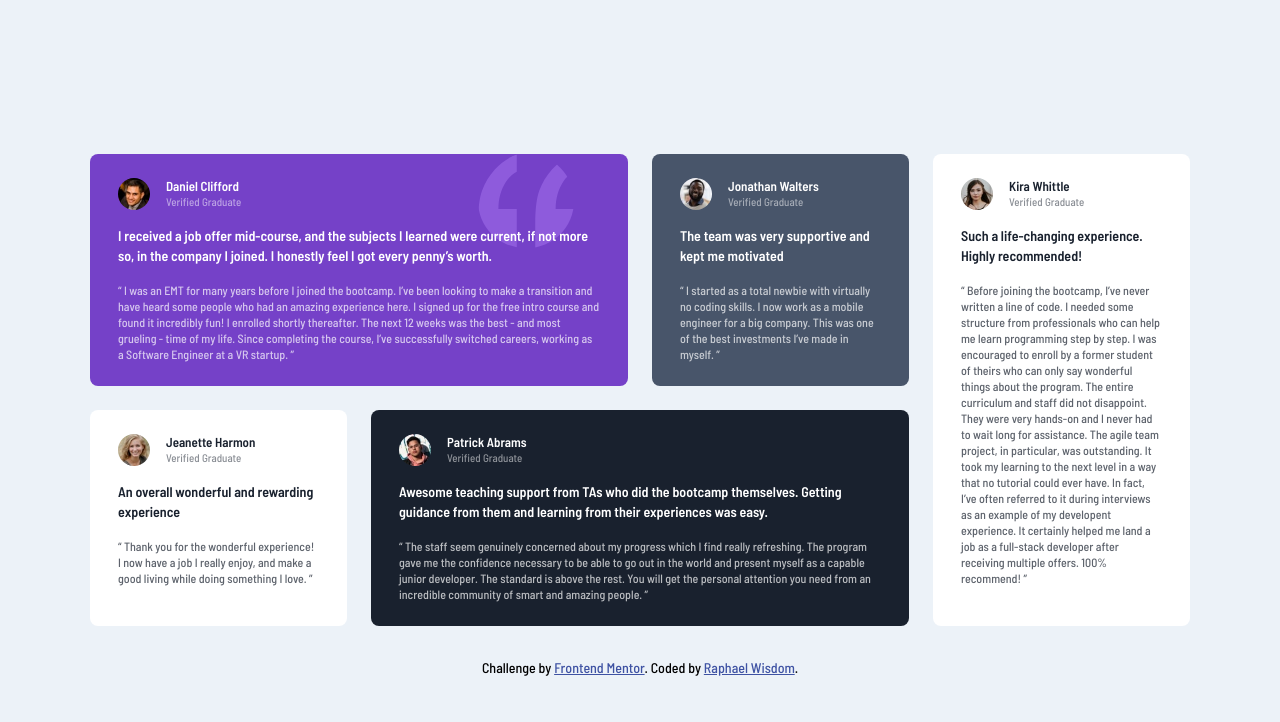
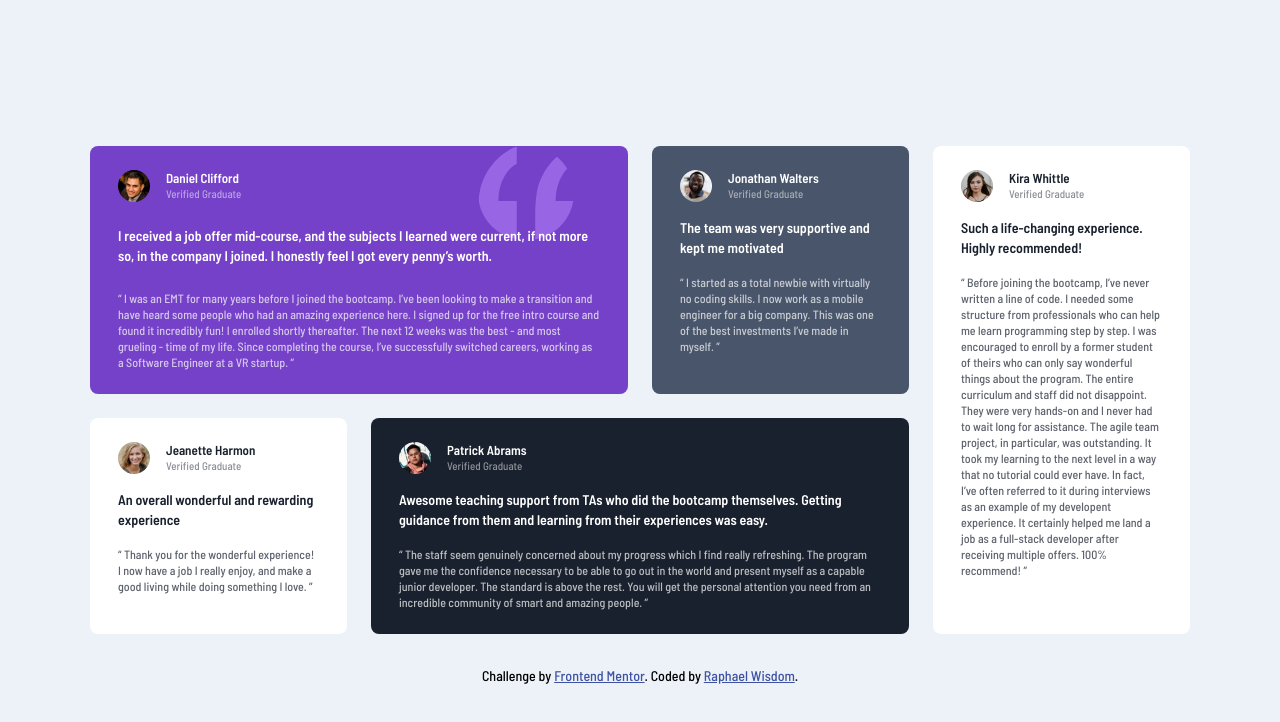
Before and after one commit to Heisdera/frontend-mentor-testimonials-grid-section, a React (Vite) app: page / in a window 1280 px wide. Shown: the top 722 px of the page. Built offline with nearby package versions, Linux system fonts and the light colour scheme.

Commit message:
add grid gap

```diff
--- a/src/App.jsx
+++ b/src/App.jsx
@@ -2,7 +2,7 @@ export default function App() {
   return (
     <>
       <main className="grid w-full gap-6 px-5 py-8 text-5xl md:grid-cols-2 lg:grid-cols-4">
-        <article className=" relative flex  flex-col gap-4 rounded-lg bg-moderate-violet px-7 py-6 text-white md:col-span-2">
+        <article className=" relative flex flex-col gap-6 rounded-lg bg-moderate-violet px-7 py-6 text-white md:col-span-2">
           <header className="flex items-center gap-4">
             <img
               src="../images/image-daniel.jpg"
@@ -12,7 +12,7 @@ export default function App() {
             <img
               src="../images/bg-pattern-quotation.svg"
               alt="daniel clifford"
-              className="absolute right-[10%] top-0 w-24 rounded-full opacity-50"
+              className="absolute right-[10%] top-0 w-24 rounded-full opacity-70"
             />
 
             <div className="leading-4">
```
